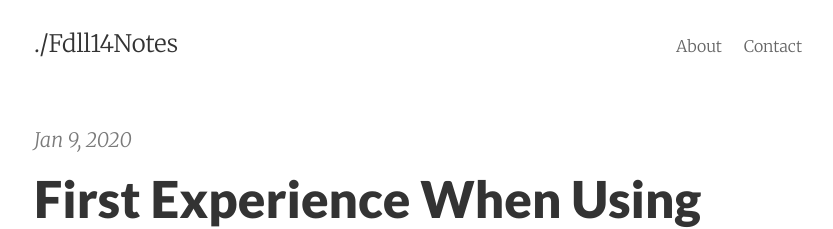
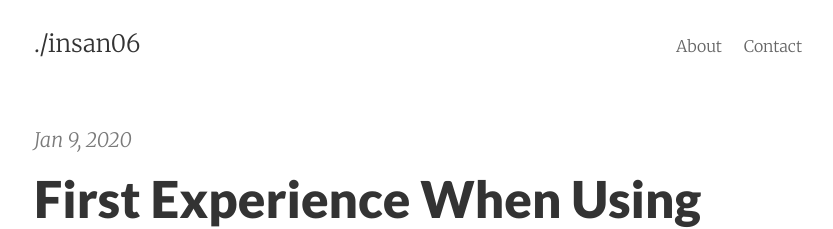
Before and after one commit to Insanmln06/Insan.github.io, a Jekyll site: the page built from index.html, in a window 1280 px wide. Shown: the top 229 px of the page, without its empty margins (222-1055 px from the left). Built offline with Jekyll 4.4.1, drawn with Linux system fonts in a browser that asks for light colours; the list of posts is cut into pages by our own code; part of the change alters nothing that is shown.

Commit message:
Update _config.yml

```diff
--- a/_config.yml
+++ b/_config.yml
@@ -1,20 +1,20 @@
 # Site settings
-title:       ./Fdll14Notes
-email:       shuro.fadhillah@gmail.com
-author:      Muhamad Shuro Fadhillah
+title:       ./insan06
+email:       insanmaulana4483@gmail.com
+author:      Insan Maulana
 description: "Just blogging and learn the code."
 baseurl:     ""
-url:         "http://fdll14.github.io"
+url:         "http://insan.github.io"
 
 google_analytics:
 animated:           true
 show_related_posts: true
 show_post_footers:  false
 show_social_icons:  false
-disqus_shortname: fdll14notes
-github_username: fdll14
+disqus_shortname:
+github_username: insan06
 stackoverflow_id:
-twitter_username: Fdll_14
+twitter_username:
 google_plus_id:
 linkedin_username:
 bitcoin_url:
```
